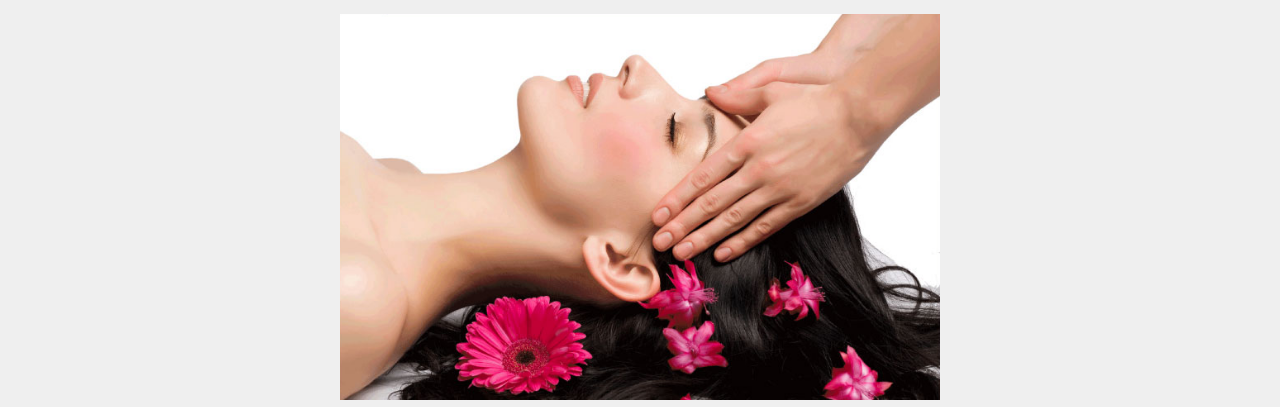
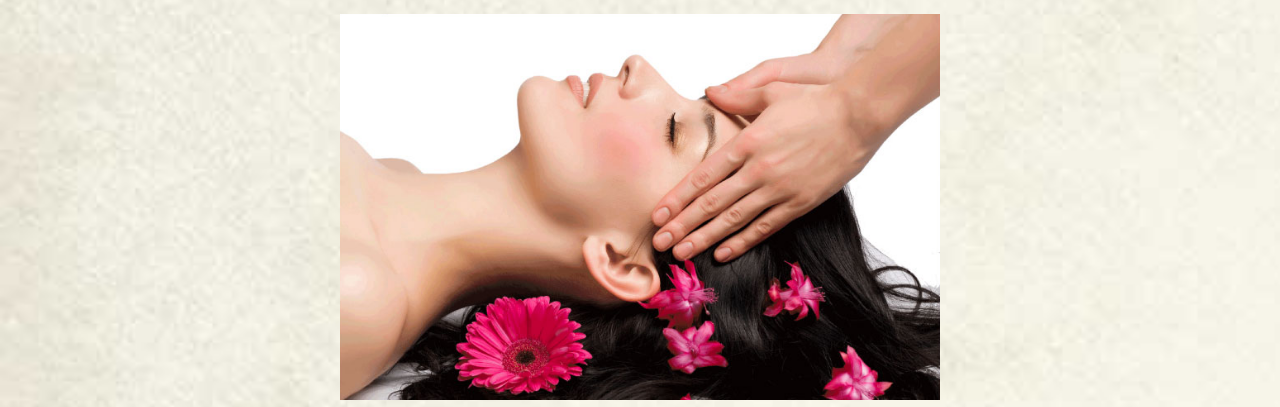
Before and after one commit to DennisVargas/3MoonsMassage, a plain HTML site: page index.html in a window 1280 px wide. Shown: the part 256-663 px from the top of the page. Drawn offline with nearby package versions, Linux system fonts and the light colour scheme.

Commit message:
adds and implements the background image for the website content.

```diff
--- a/3moonsstyle.css
+++ b/3moonsstyle.css
@@ -1,6 +1,7 @@
 body{
   background-color: #efefef;
-
+  background-image: url('assets/bg-3-moons.jpg');
+  background-size: cover;
 }
 .custom-menu{
   background-color: #1f4162 /*background color of the header image text*/
@@ -10,4 +11,5 @@ body{
   margin-left: 15%;
   margin-right: 15%;
   margin-bottom:15%;
+
 }
```
Also changed, not shown: assets/bg-3-moons.jpg (added).
